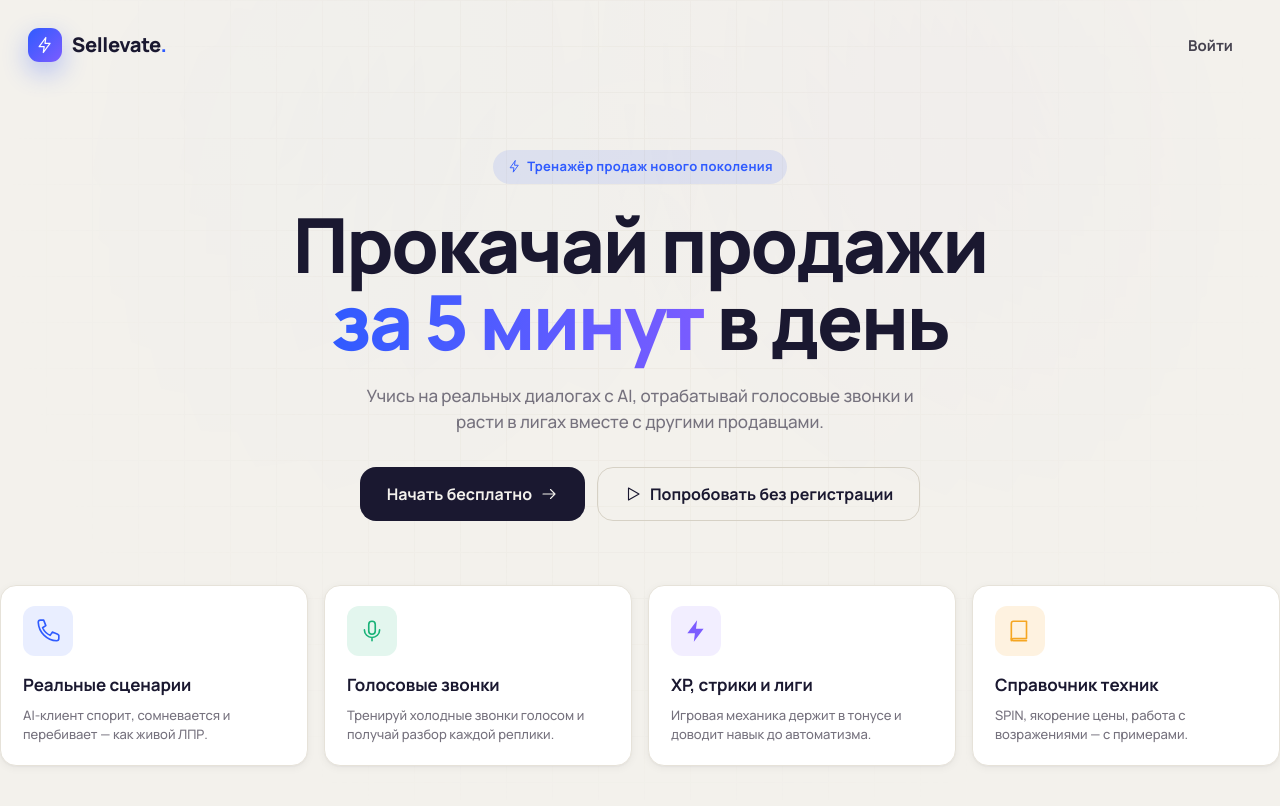
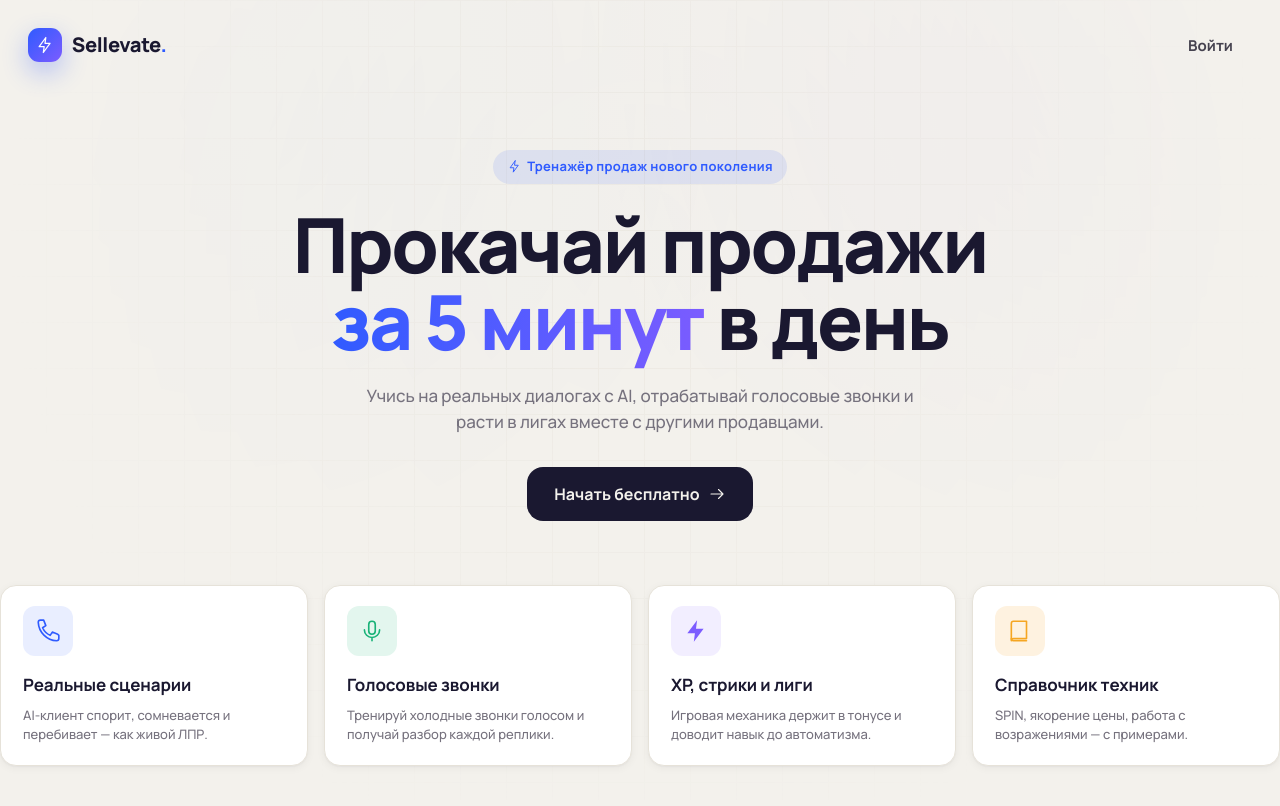
Before and after one commit to akkne/sellevate, a Next.js app in the folder src/frontend/: page / in a window 1280 px wide. Shown: the top 806 px of the page. Built offline with nearby package versions, Linux system fonts and the light colour scheme; no server answers; a web font is replaced by a local one.

Commit message:
feat: remove 'try without registration' demo CTA from landing screen

```diff
--- a/src/frontend/app/page.tsx
+++ b/src/frontend/app/page.tsx
@@ -4,7 +4,6 @@ import Link from "next/link";
 import { useRouter } from "next/navigation";
 import { useEffect } from "react";
 import { useAuthStore } from "@/shared/stores/auth-store";
-import { apiClient } from "@/shared/api/api-client";
 import { Icon } from "@/shared/components/icon";
 import type { IconName } from "@/shared/components/icon";
 import { Wordmark } from "@/shared/components/wordmark";
@@ -45,31 +44,13 @@ const FEATURE_LIST: {
 
 export default function LandingPage() {
     const router = useRouter();
-    const { accessToken, setAccessToken, setAuthenticatedUser } = useAuthStore();
+    const { accessToken } = useAuthStore();
 
     useEffect(() => {
         if (accessToken) {
             router.replace("/tree");
         }
     }, [accessToken, router]);
-
-    async function startDemoSession() {
-        const response = await apiClient.post<{
-            accessToken: string;
-            expiresInSeconds: number;
-        }>("/demo/token", {});
-
-        setAccessToken(response.accessToken);
-        setAuthenticatedUser({
-            id: "demo",
-            email: "demo@sallevate.app",
-            displayName: "Demo User",
-            isOnboardingCompleted: false,
-            role: "User",
-        });
-
-        router.push("/onboarding");
-    }
 
     return (
         <div className="landing">
@@ -114,10 +95,6 @@ export default function LandingPage() {
                         Начать бесплатно
                         <Icon name="arrow-right" size={18} />
                     </Link>
-                    <button onClick={startDemoSession} className="btn btn-outline btn-lg">
-                        <Icon name="play" size={18} />
-                        Попробовать без регистрации
-                    </button>
                 </div>
 
                 <div className="land-features">
```
Also changed, not shown: 1 other file (tests, documents, lock files or other folders).
